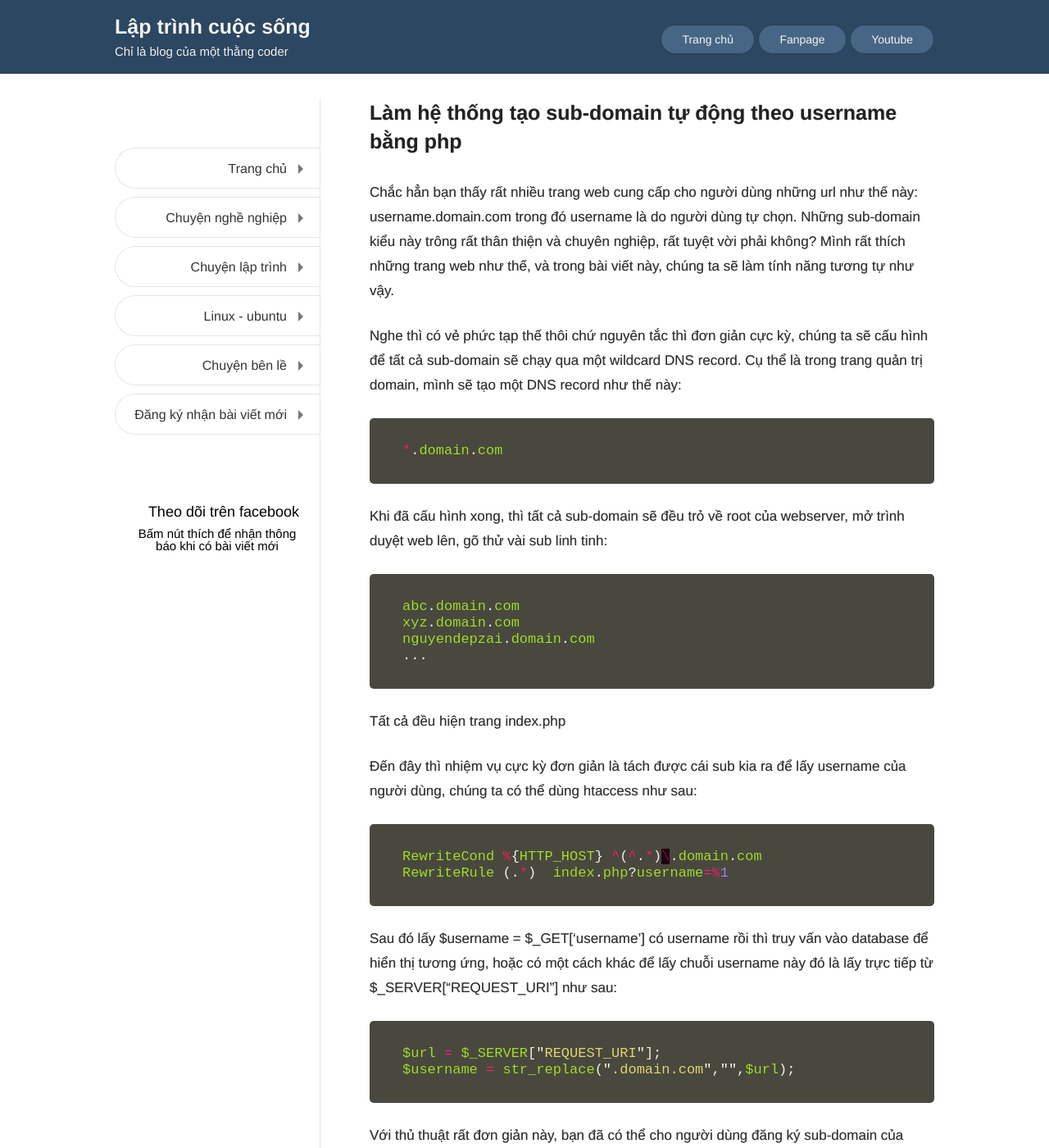
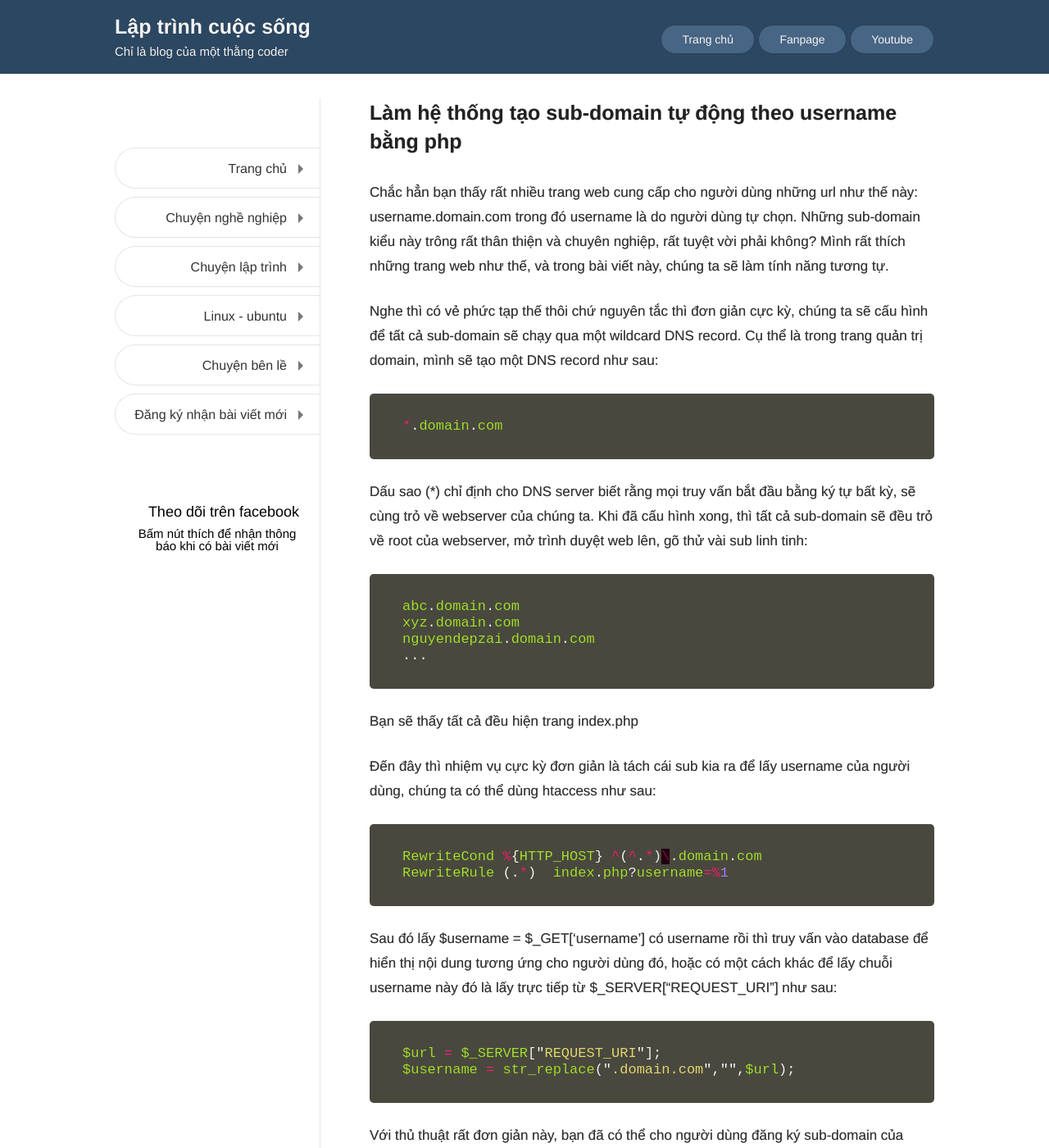
Before and after one commit to nguyentest/laptrinhcuocsong, a Jekyll site: the page built from _posts/2017-07-18-lam-he-thong-tu-dong-tao-sub-domain-bang-php.md, in a window 1280 px wide and 1400 px high. Shown: the whole window at 82% size. Built offline with Jekyll 4.4.1, drawn with Linux system fonts in a browser that asks for light colours.

Commit message:
Update 2017-07-18-lam-he-thong-tu-dong-tao-sub-domain-bang-php.md

````diff
--- a/_posts/2017-07-18-lam-he-thong-tu-dong-tao-sub-domain-bang-php.md
+++ b/_posts/2017-07-18-lam-he-thong-tu-dong-tao-sub-domain-bang-php.md
@@ -12,16 +12,14 @@ related_posts:
    link: http://laptrinhcuocsong.com/tong-hop-nhung-cong-cu-can-thiet-cho-web-developer.html
 ---
 
-Chắc hẳn bạn thấy rất nhiều trang web cung cấp cho người dùng những url như thế này: username.domain.com trong đó username là do người dùng tự chọn. Những sub-domain kiểu này trông rất thân thiện và chuyên nghiệp, rất tuyệt vời phải không? Mình rất thích những trang web như thế, và trong bài viết này, chúng ta sẽ làm tính năng tương tự như vậy.
+Chắc hẳn bạn thấy rất nhiều trang web cung cấp cho người dùng những url như thế này: username.domain.com trong đó username là do người dùng tự chọn. Những sub-domain kiểu này trông rất thân thiện và chuyên nghiệp, rất tuyệt vời phải không? Mình rất thích những trang web như thế, và trong bài viết này, chúng ta sẽ làm tính năng tương tự.
 
-Nghe thì có vẻ phức tạp thế thôi chứ nguyên tắc thì đơn giản cực kỳ, chúng ta sẽ cấu hình để tất cả sub-domain sẽ chạy qua một wildcard DNS record. Cụ thể là trong trang quản trị domain, mình sẽ tạo một DNS record như thế này:
+Nghe thì có vẻ phức tạp thế thôi chứ nguyên tắc thì đơn giản cực kỳ, chúng ta sẽ cấu hình để tất cả sub-domain sẽ chạy qua một wildcard DNS record. Cụ thể là trong trang quản trị domain, mình sẽ tạo một DNS record như sau:
 
 ```javascript
 *.domain.com
 ```
-
-
-Khi đã cấu hình xong, thì tất cả sub-domain sẽ đều trỏ về root của webserver, mở trình duyệt web lên, gõ thử vài sub linh tinh:
+Dấu sao (*) chỉ định cho DNS server biết rằng mọi truy vấn bắt đầu bằng ký tự bất kỳ, sẽ cùng trỏ về webserver của chúng ta. Khi đã cấu hình xong, thì tất cả sub-domain sẽ đều trỏ về root của webserver, mở trình duyệt web lên, gõ thử vài sub linh tinh:
 
 ```javascript
 abc.domain.com
@@ -30,16 +28,16 @@ nguyendepzai.domain.com
 ...
 ```
 
-Tất cả đều hiện trang index.php
+Bạn sẽ thấy tất cả đều hiện trang index.php
 
-Đến đây thì nhiệm vụ cực kỳ đơn giản là tách được cái sub kia ra để lấy username của người dùng, chúng ta có thể dùng htaccess như sau:
+Đến đây thì nhiệm vụ cực kỳ đơn giản là tách cái sub kia ra để lấy username của người dùng, chúng ta có thể dùng htaccess như sau:
 
 ```javascript
 RewriteCond %{HTTP_HOST} ^(^.*)\.domain.com
 RewriteRule (.*)  index.php?username=%1
 ```
 
-Sau đó lấy $username = $_GET['username'] có username rồi thì truy vấn vào database để hiển thị tương ứng, hoặc có một cách khác để lấy chuỗi username này đó là lấy trực tiếp từ $_SERVER["REQUEST_URI"] như sau:
+Sau đó lấy $username = $_GET['username'] có username rồi thì truy vấn vào database để hiển thị nội dung tương ứng cho người dùng đó, hoặc có một cách khác để lấy chuỗi username này đó là lấy trực tiếp từ $_SERVER["REQUEST_URI"] như sau:
 
 ```javascript
 $url = $_SERVER["REQUEST_URI"];
````
